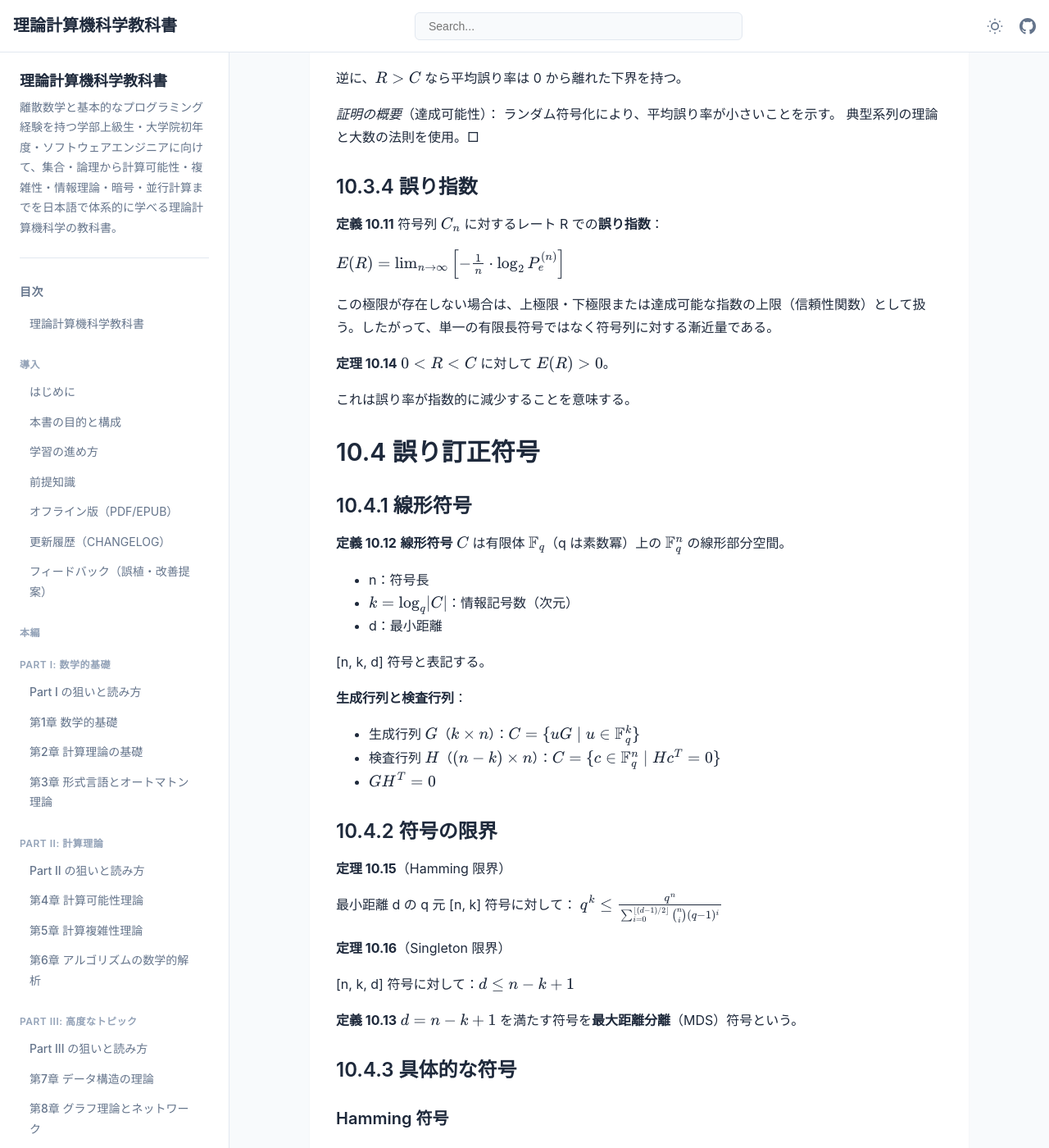
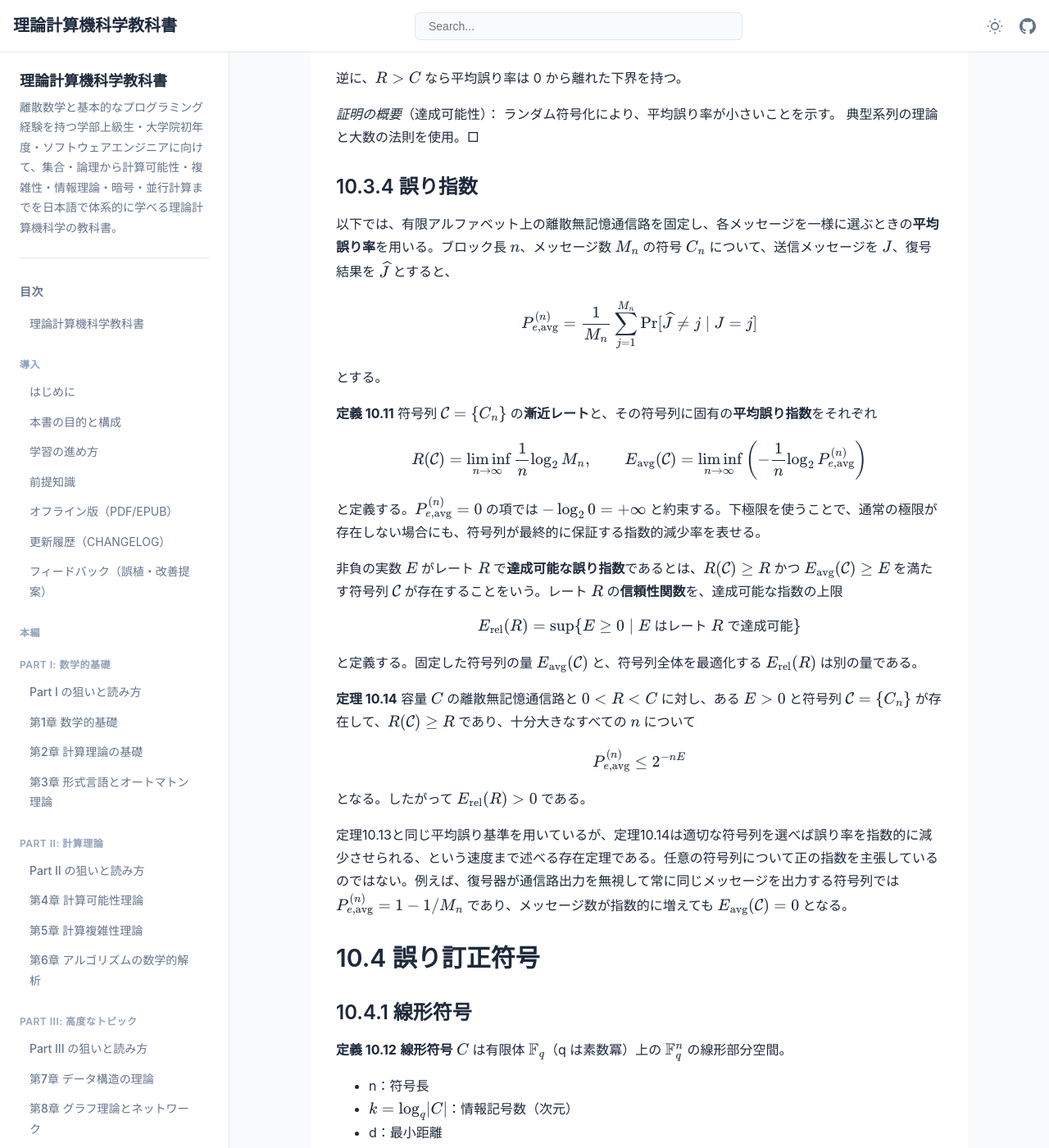
Before and after one commit to itdojp/theoretical-computer-science-textbook, a Jekyll site: the page built from docs/chapter-10/index.md, in a window 1280 px wide and 1400 px high, scrolled down 9772 px. Shown: the whole window at 82% size. Built offline with Jekyll 4.4.1, drawn with Linux system fonts in a browser that asks for light colours.

Commit message:
Separate code exponents from reliability function

```diff
--- a/docs/chapter-10/index.md
+++ b/docs/chapter-10/index.md
@@ -318,16 +318,49 @@
 
 ### 10.3.4 誤り指数
 
-**定義 10.11** 符号列 \\(\{C_n\}\\) に対するレート R での**誤り指数**：
+以下では、有限アルファベット上の離散無記憶通信路を固定し、各メッセージを一様に選ぶときの**平均誤り率**を用いる。ブロック長 \\(n\\)、メッセージ数 \\(M_n\\) の符号 \\(C_n\\) について、送信メッセージを \\(J\\)、復号結果を \\(\\widehat J\\) とすると、
+
+\\[
+P_{e,\\mathrm{avg}}^{(n)}
+= \\frac{1}{M_n} \\sum_{j=1}^{M_n}
+  \\Pr[\\widehat J \\ne j \\mid J=j]
+\\]
+
+とする。
+
+**定義 10.11** 符号列 \\(\\mathcal{C}=\\{C_n\\}\\) の**漸近レート**と、その符号列に固有の**平均誤り指数**をそれぞれ
 {: #def-10-11 }
-\\(E(R) = \\lim_{n\\to\\infty} \\left[-\\frac{1}{n} \\cdot \\log_2 P_e^{(n)}\\right]\\)
 
-この極限が存在しない場合は、上極限・下極限または達成可能な指数の上限（信頼性関数）として扱う。したがって、単一の有限長符号ではなく符号列に対する漸近量である。
+\\[
+R(\\mathcal{C})
+= \\liminf_{n\\to\\infty} \\frac{1}{n}\\log_2 M_n,
+\\qquad
+E_{\\mathrm{avg}}(\\mathcal{C})
+= \\liminf_{n\\to\\infty}
+  \\left(-\\frac{1}{n}\\log_2 P_{e,\\mathrm{avg}}^{(n)}\\right)
+\\]
 
-**定理 10.14** \\(0 < R < C\\) に対して \\(E(R) > 0\\)。
+と定義する。\\(P_{e,\\mathrm{avg}}^{(n)}=0\\) の項では \\(-\\log_2 0=+\\infty\\) と約束する。下極限を使うことで、通常の極限が存在しない場合にも、符号列が最終的に保証する指数的減少率を表せる。
+
+非負の実数 \\(E\\) がレート \\(R\\) で**達成可能な誤り指数**であるとは、\\(R(\\mathcal{C}) \\ge R\\) かつ \\(E_{\\mathrm{avg}}(\\mathcal{C}) \\ge E\\) を満たす符号列 \\(\\mathcal{C}\\) が存在することをいう。レート \\(R\\) の**信頼性関数**を、達成可能な指数の上限
+
+\\[
+E_{\\mathrm{rel}}(R)
+= \\sup\\{E \\ge 0 \\mid E \\text{ はレート } R \\text{ で達成可能}\\}
+\\]
+
+と定義する。固定した符号列の量 \\(E_{\\mathrm{avg}}(\\mathcal{C})\\) と、符号列全体を最適化する \\(E_{\\mathrm{rel}}(R)\\) は別の量である。
+
+**定理 10.14** 容量 \\(C\\) の離散無記憶通信路と \\(0<R<C\\) に対し、ある \\(E>0\\) と符号列 \\(\\mathcal{C}=\\{C_n\\}\\) が存在して、\\(R(\\mathcal{C})\\ge R\\) であり、十分大きなすべての \\(n\\) について
 {: #thm-10-14 }
 
-これは誤り率が指数的に減少することを意味する。
+\\[
+P_{e,\\mathrm{avg}}^{(n)} \\le 2^{-nE}
+\\]
+
+となる。したがって \\(E_{\\mathrm{rel}}(R)>0\\) である。
+
+定理10.13と同じ平均誤り基準を用いているが、定理10.14は適切な符号列を選べば誤り率を指数的に減少させられる、という速度まで述べる存在定理である。任意の符号列について正の指数を主張しているのではない。例えば、復号器が通信路出力を無視して常に同じメッセージを出力する符号列では \\(P_{e,\\mathrm{avg}}^{(n)}=1-1/M_n\\) であり、メッセージ数が指数的に増えても \\(E_{\\mathrm{avg}}(\\mathcal{C})=0\\) となる。
 
 ## 10.4 誤り訂正符号
 
```
Also changed, not shown: src/chapter-10/index.md (+38 -5 lines), docs/index.json.
